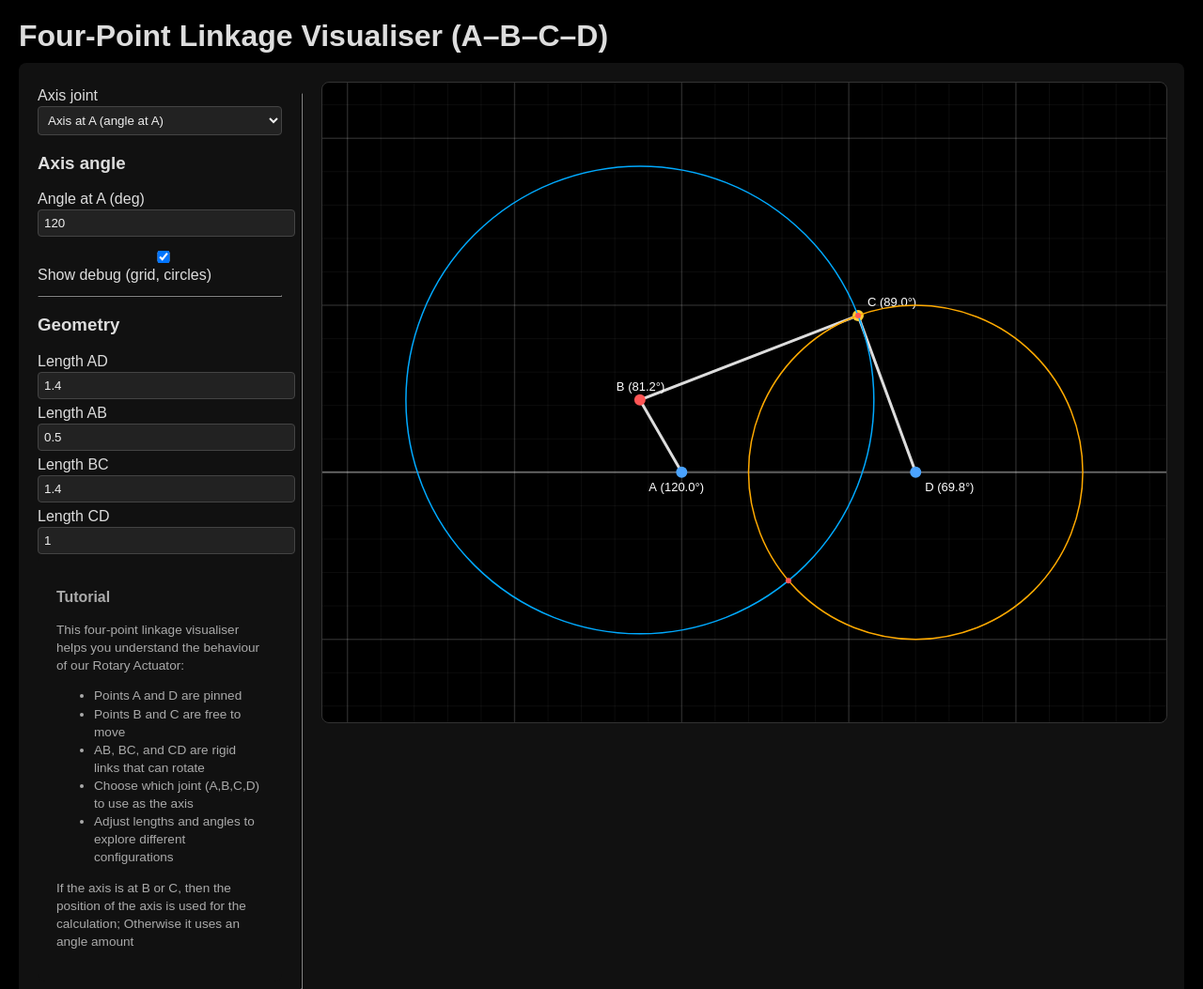
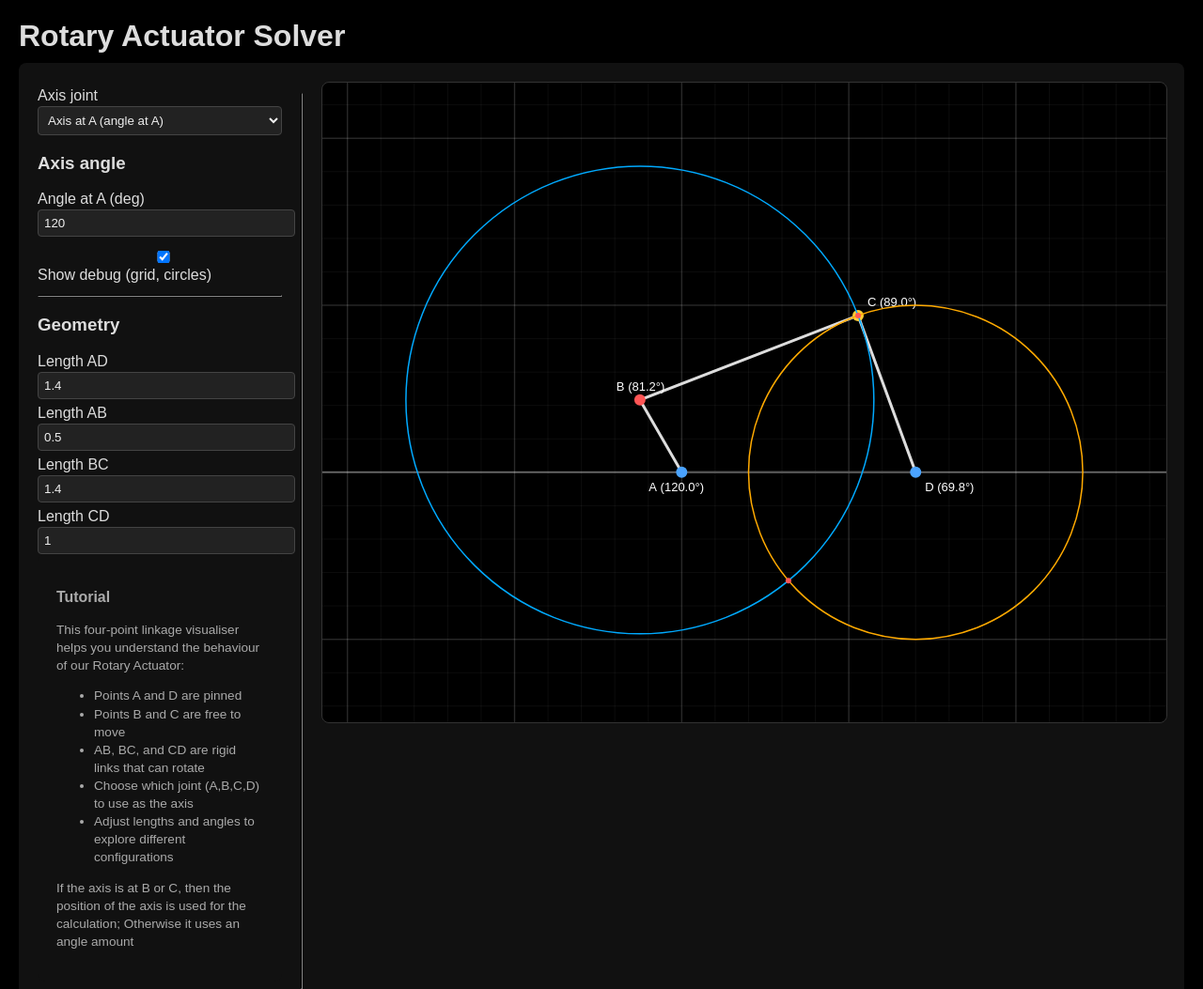
Before and after one commit to lawrence-merceica-ctc/Rotary_Solver, a plain HTML site: page index.html in a window 1280 px wide. Shown: the top 1053 px of the page at 94% size. Drawn offline with Linux system fonts and the light colour scheme.

Commit message:
also updated UI

```diff
--- a/index.html
+++ b/index.html
@@ -83,7 +83,7 @@
     </style>
 </head>
 <body>
-<h1>Four-Point Linkage Visualiser (A–B–C–D)</h1>
+<h1>Rotary Actuator Solver</h1>
 
 <div class="panel">
     <div class="row">
```
